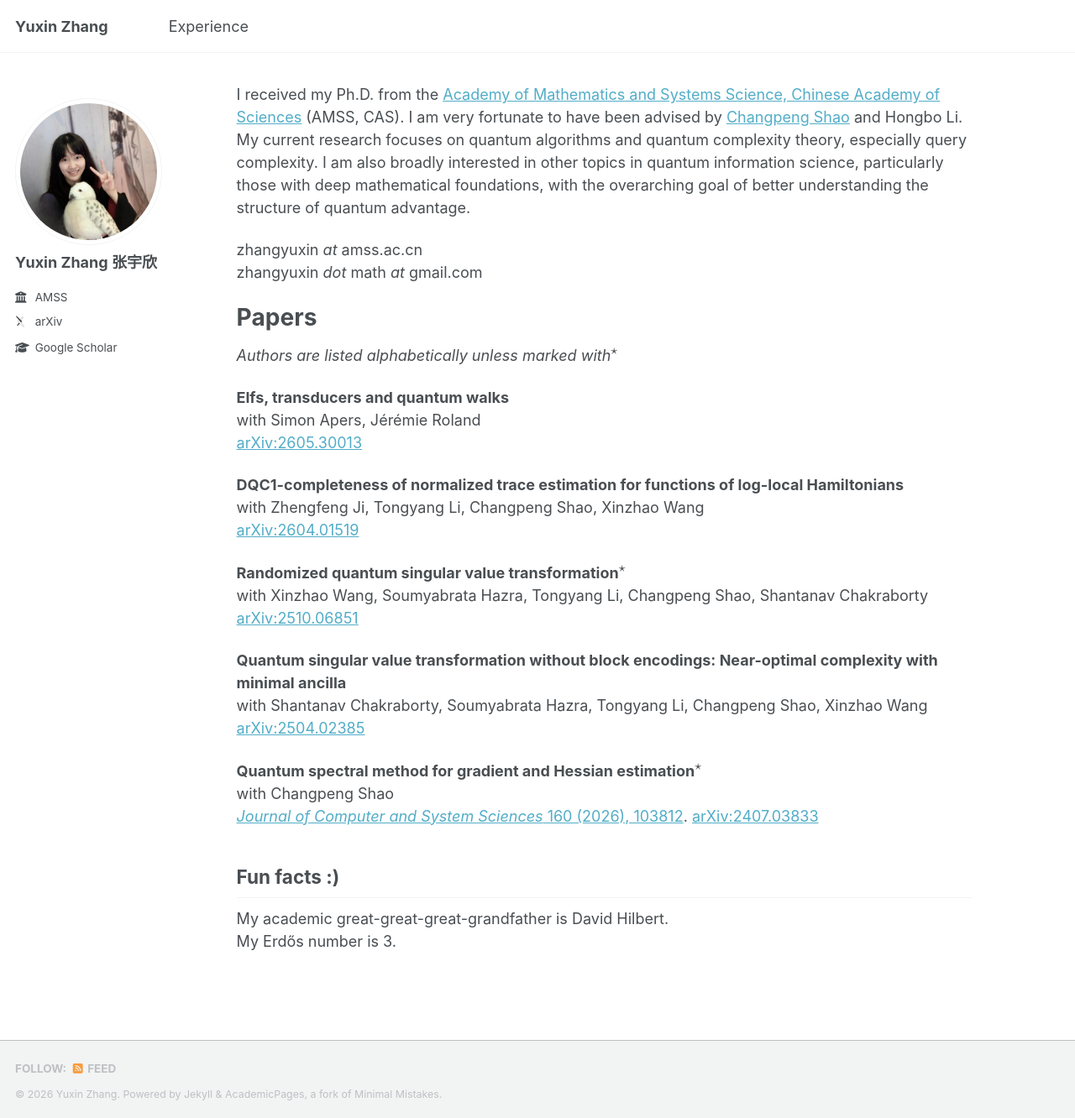
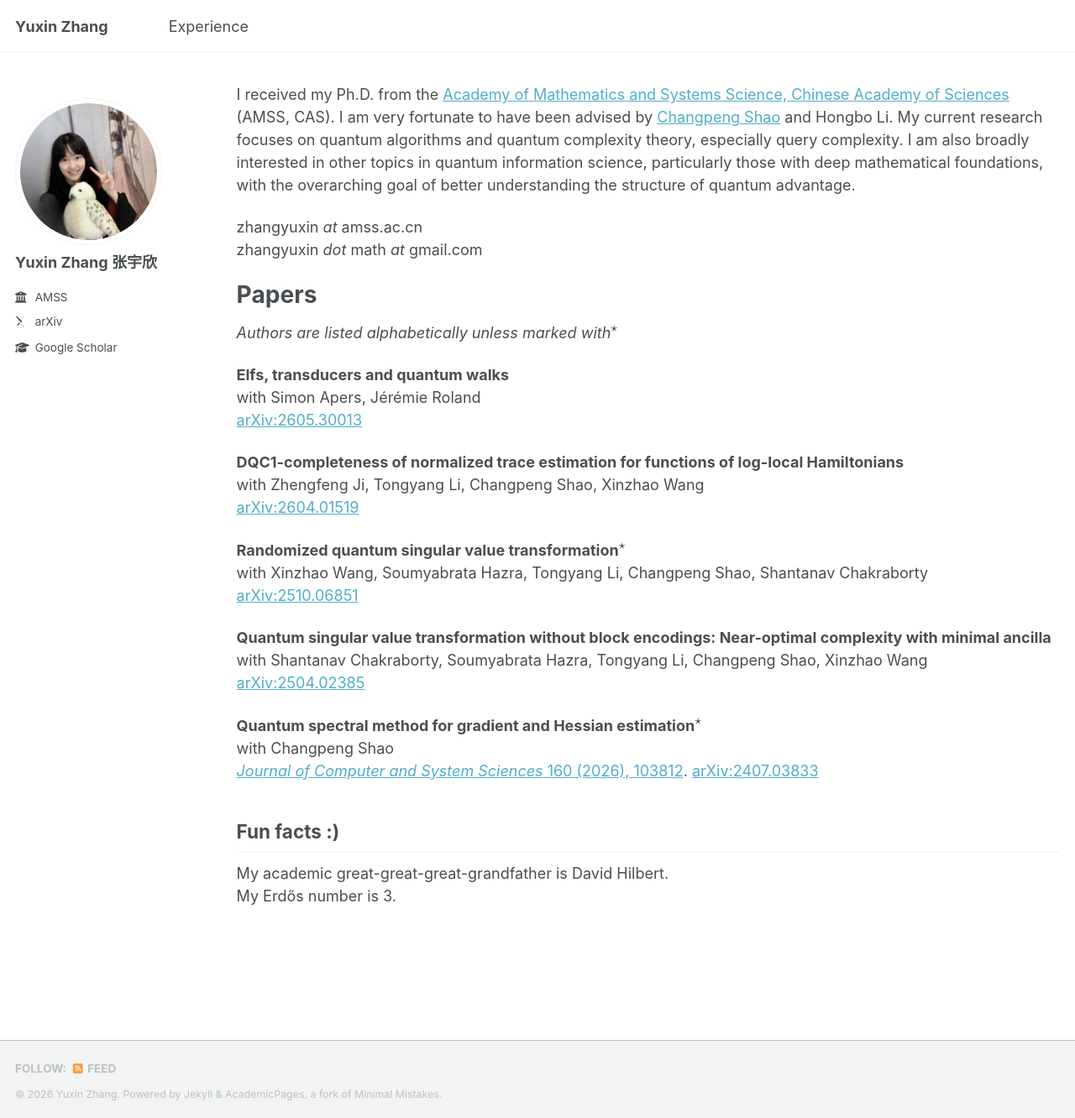
Before and after one commit to yuxinzhangmath/yuxinzhangmath.github.io, a Jekyll site: the page built from _pages/about.md, in a window 1280 px wide and 1332 px high. Shown: the whole window at 84% size. Built offline with Jekyll 4.4.1, drawn with Linux system fonts in a browser that asks for light colours; some web fonts are replaced; a script bundle is joined from its source files by our own code; library files that are not in the unit come from our copies; formulas are drawn with MathJax 3.

Commit message:
Update _page.scss

```diff
--- a/_sass/layout/_page.scss
+++ b/_sass/layout/_page.scss
@@ -20,7 +20,7 @@
   @include breakpoint($large) {
     @include span(10 of 12 last);
     @include prefix(0.5 of 12);
-    @include suffix(1.0 of 12);
+    @include suffix(0 of 12);
   }
 
   .page__inner-wrap {
```
